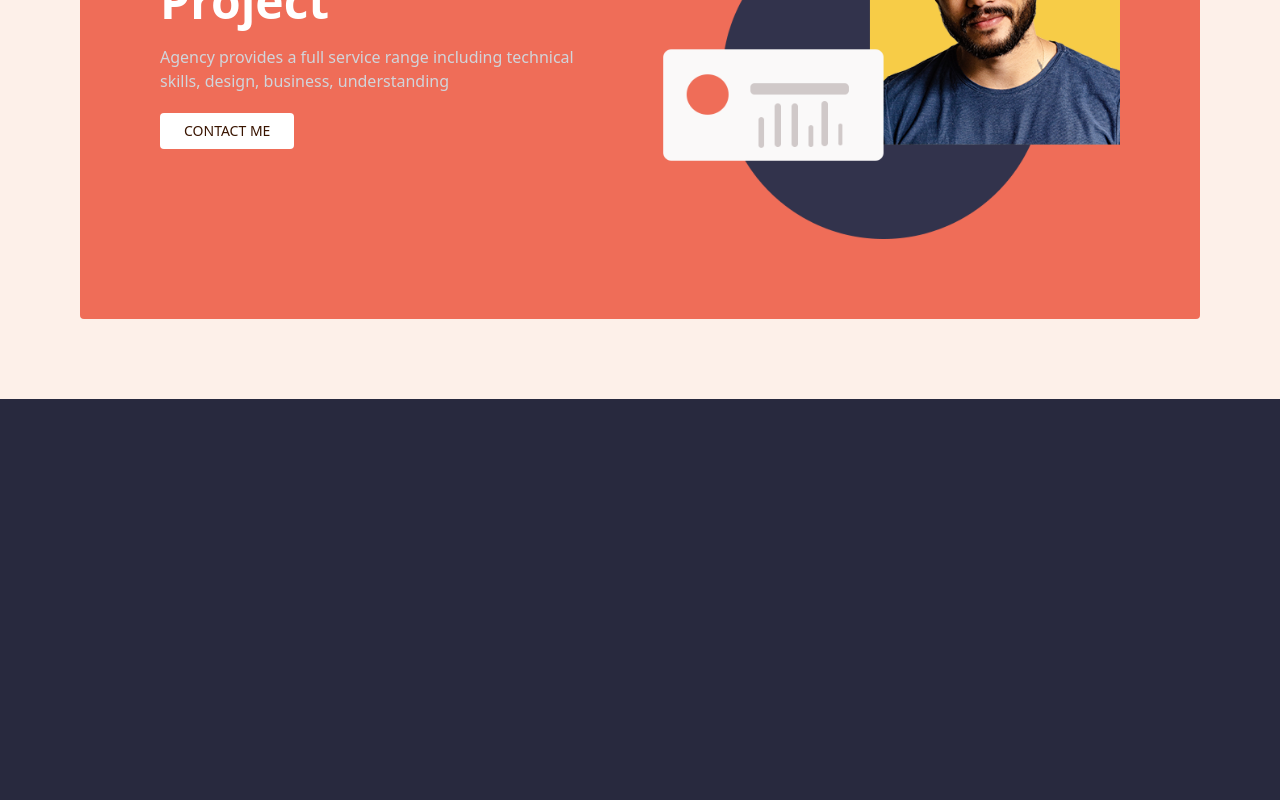
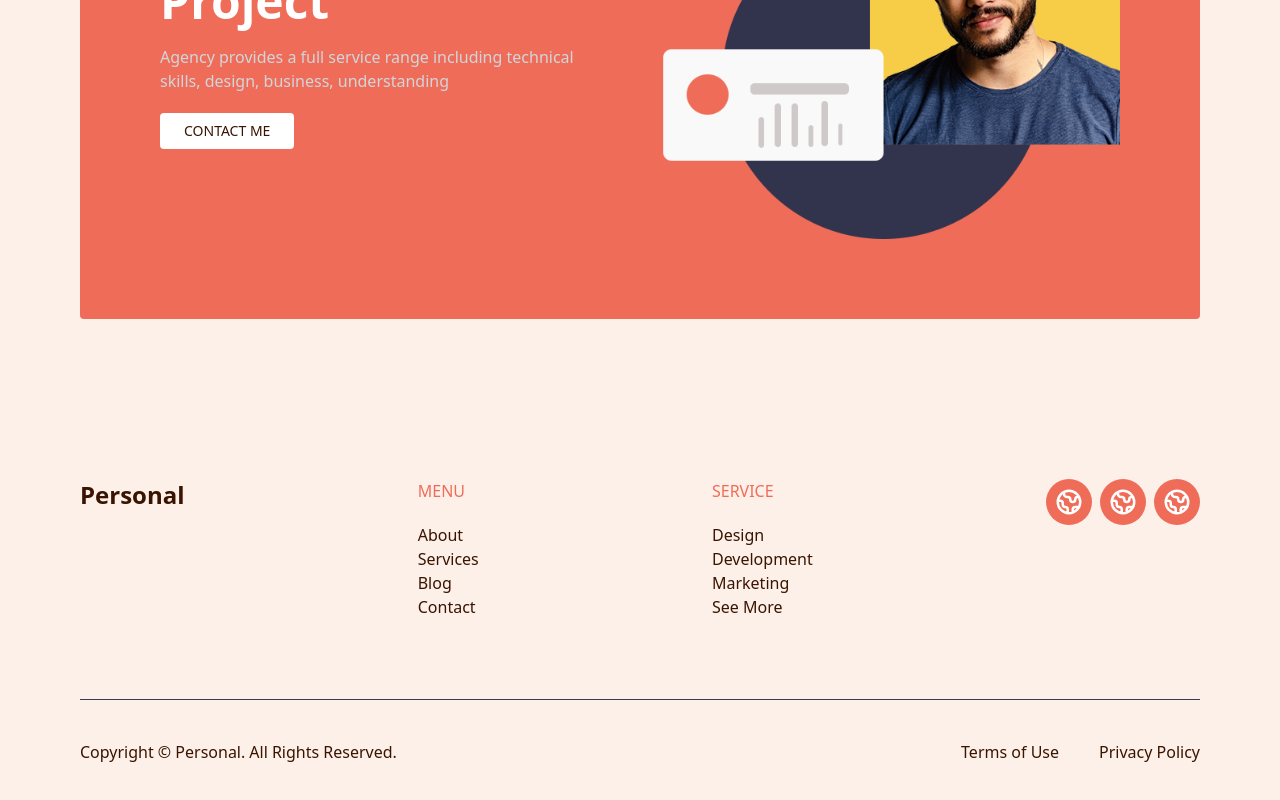
Before and after one commit to ahnafabir11/personal-portfolio-job-task, a React (Create React App) app: page /portfolio in a window 1280 px wide. Shown: the part 1814-2614 px from the top of the page. Before the commit the page ends 2213 px from the top, so only its background shows below. Built offline with nearby package versions, Linux system fonts and the light colour scheme.

Commit message:
made footer reuseable and use in portfolio page

```diff
--- a/src/components/Footer.js
+++ b/src/components/Footer.js
@@ -1,31 +1,36 @@
 import React from 'react';
 import { GlobeIcon } from '@heroicons/react/outline';
 
-const Footer = () => {
+const Footer = ({light}) => {
   return (
-    <footer className="container">
+    <footer className={light && "bg-[#FDF0E9]"}>
+      <div className="container">
         <div className="py-20 flex flex-col md:flex-row items-center md:items-start md:justify-between gap-10">
-        <h4 className="text-2xl font-semibold">Personal</h4>
+          <h4 className={`text-2xl font-semibold ${light && "text-[#391400]"}`}>Personal</h4>
 
           <div className="text-center md:text-left">
             <p className="text-[#EF6D58] mb-5">MENU</p>
+            <div className={`${light && "text-[#391400]"}`}>
               <p>About</p>
               <p>Services</p>
               <p>Blog</p>
               <p>Contact</p>
             </div>
+          </div>
 
           <div className="text-center md:text-left">
             <p className="text-[#EF6D58] mb-5">SERVICE</p>
+            <div className={`${light && "text-[#391400]"}`}>
               <p>Design</p>
               <p>Development</p>
               <p>Marketing</p>
               <p>See More</p>
             </div>
+          </div>
 
           <div className="flex gap-2">
             <div className="bg-[#EF6D58] p-2 rounded-full">
-            <GlobeIcon width="30" height="30" color="white"/>
+              <GlobeIcon width="30" height="30" color="white" />
             </div>
             <div className="bg-[#EF6D58] p-2 rounded-full">
               <GlobeIcon width="30" height="30" color="white" />
@@ -39,14 +44,15 @@ const Footer = () => {
         <hr className="border-[#3A3C56]" />
 
         <div className="flex flex-col md:flex-row items-center md:justify-between gap-10 py-10">
-        <div className="flex flex-col md:flex-row items-center gap-1">
+          <div className={`flex flex-col md:flex-row items-center gap-1 ${light && "text-[#391400]"}`}>
             <p>Copyright &copy; Personal.</p>
             <p>All Rights Reserved.</p>
           </div>
 
-        <div className="flex gap-10">
+          <div className={`flex gap-10 ${light && "text-[#391400]"}`}>
             <p>Terms of Use</p>
             <p>Privacy Policy</p>
+          </div>
         </div>
       </div>
     </footer>
--- a/src/pages/Portfolio/Portfolio.js
+++ b/src/pages/Portfolio/Portfolio.js
@@ -2,6 +2,7 @@ import React from 'react';
 import PortBtmBanner from '../../components/PortBtmBanner';
 import PortfolioBanner from '../../components/PortfolioBanner';
 import PortfolioList from '../../components/PortfolioList';
+import Footer from './../../components/Footer';
 
 const Portfolio = () => {
   return (
@@ -9,7 +10,7 @@ const Portfolio = () => {
       <PortfolioBanner />
       <PortfolioList />
       <PortBtmBanner />
-      {/* footer */}
+      <Footer light={true} />
     </main>
   );
 };
```
Lines whose indentation alone changed are shown as unchanged.
